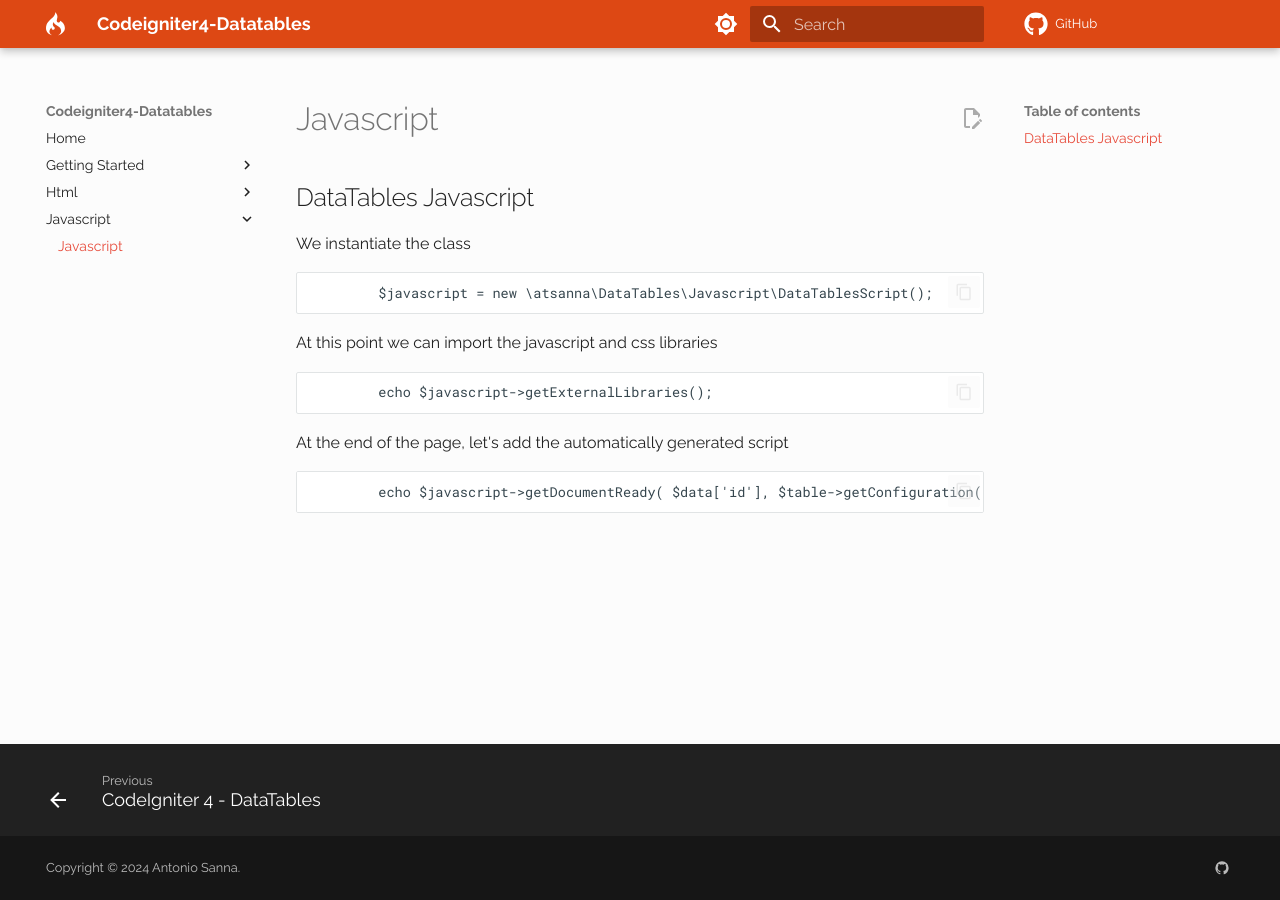
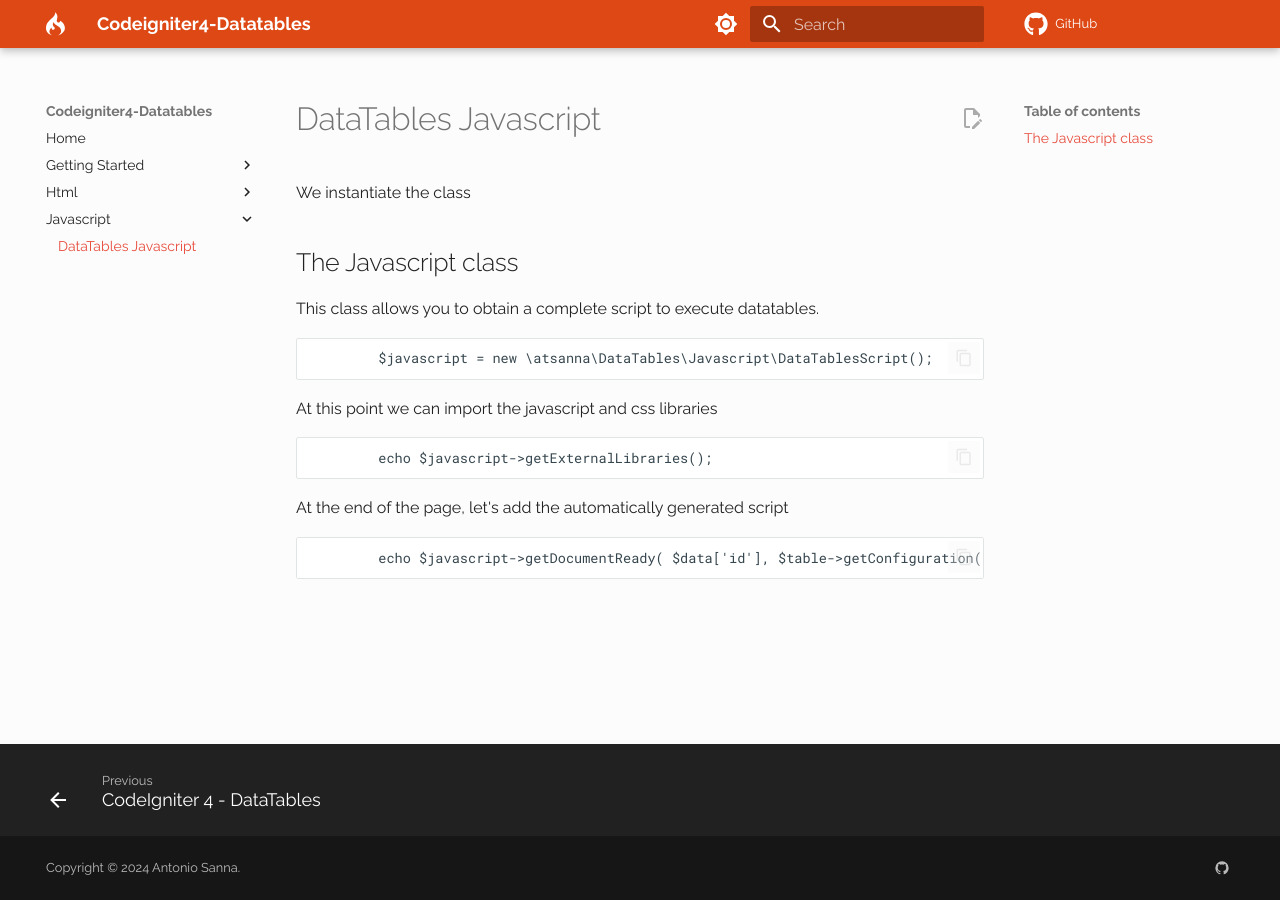
Before and after one commit to atsanna/codeigniter4-datatables, an MkDocs documentation site: the page built from docs/javascript/javascript.md, in a window 1280 px wide. Built offline with MkDocs 1.6.1 and Material for MkDocs 9.7.7, drawn with Linux system fonts in a browser that asks for light colours; comment, search, counter and statistics services are not loaded; a style sheet for code colours, icons or effects is not loaded.

Commit message:
Add javascript section on the documentation

````diff
--- a/docs/javascript/javascript.md
+++ b/docs/javascript/javascript.md
@@ -1,5 +1,8 @@
-## DataTables Javascript
+# DataTables Javascript
 We instantiate the class
+
+## The Javascript class
+This class allows you to obtain a complete script to execute datatables.
 
 ```php
 		$javascript = new \atsanna\DataTables\Javascript\DataTablesScript();
````
